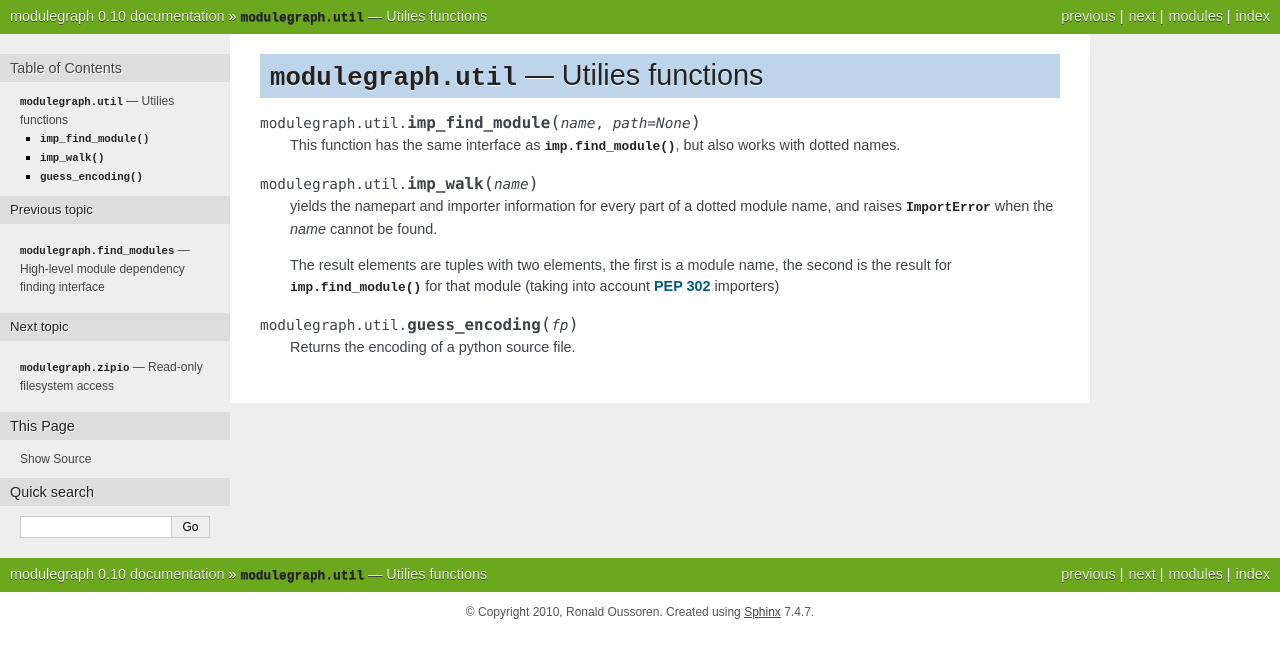
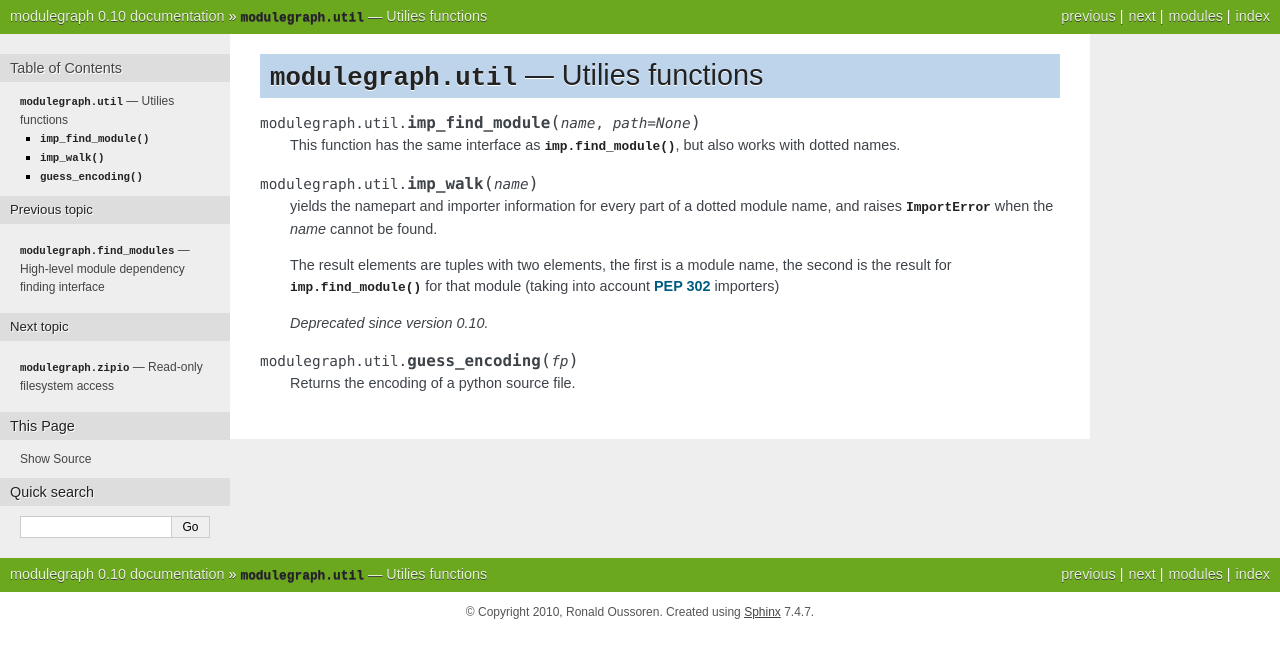
Before and after one commit to ronaldoussoren/modulegraph, a Sphinx documentation site: the page built from doc/util.rst, in a window 1280 px wide. Shown: the top 658 px of the page. Built offline with Sphinx 7.4.7, drawn with Linux system fonts in a browser that asks for light colours; pages that are not in the unit, such as notebooks, are missing from menus.

Commit message:
Add 'deprecated' annotation to the documentation for modulegraph.util.walk_imp

```diff
--- a/doc/util.rst
+++ b/doc/util.rst
@@ -24,6 +24,8 @@
    for that module (taking into account :pep:`302`
    importers)
 
+   .. deprecated:: 0.10
+
 .. function:: guess_encoding(fp)
 
    Returns the encoding of a python source file.
```
